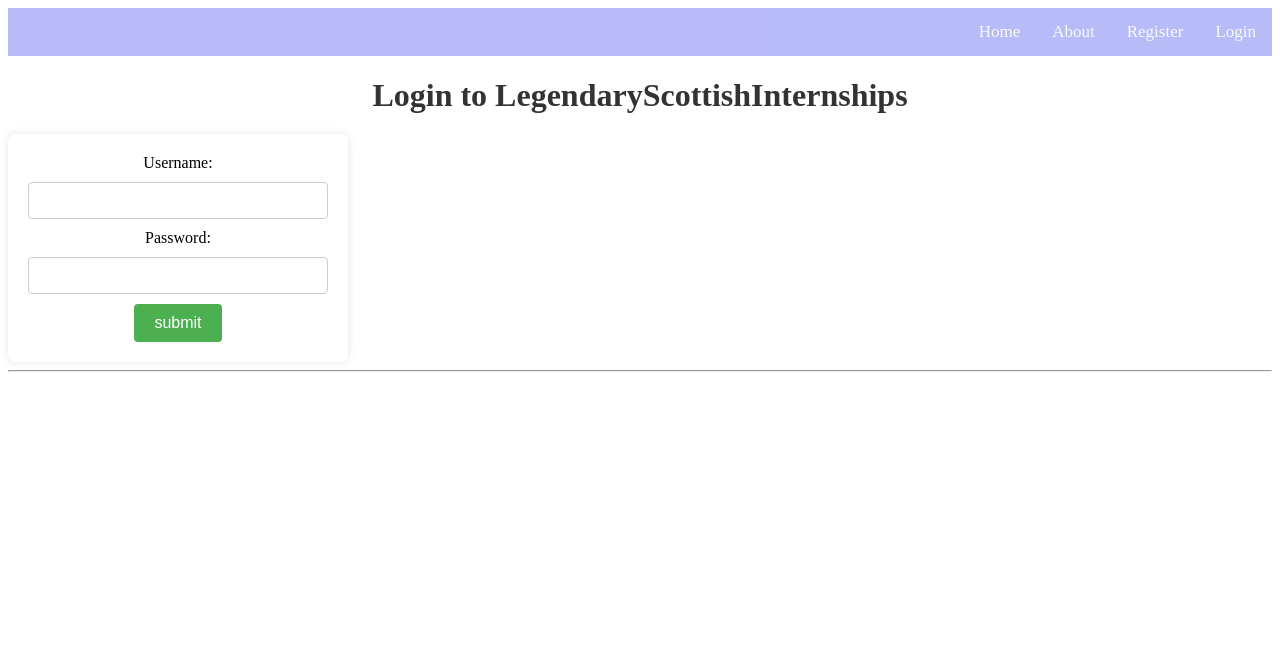
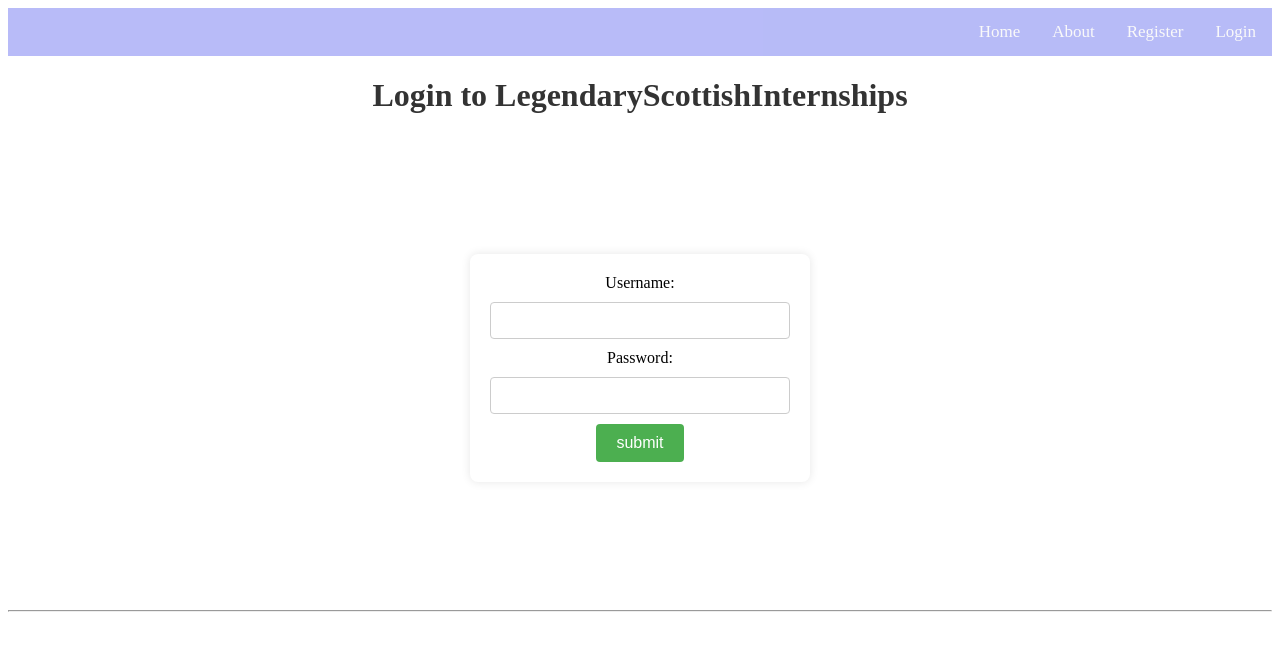
Before and after one commit to Guitarosaurus/LegendaryScottishInternships, a Django app: page /legendary/login/ in a window 1280 px wide. Shown: the top 651 px of the page. Run offline with Django 3.2, Linux system fonts and the light colour scheme.

Commit message:
Centered the form

```diff
--- a/templates/legendary/login.html
+++ b/templates/legendary/login.html
@@ -15,6 +15,7 @@
     <br />
     <input type="submit" value="submit" />
 </form>
+<div id="spacer"></div>
 
 <style>
     h1 {
@@ -30,6 +31,8 @@
         box-shadow: 0 0 10px rgba(0, 0, 0, 0.1);
         width: 300px;
         text-align: center;
+        margin: auto;
+        transform: translate(0px, 15vh);
     }
 
     #login_form input[type="text"],
@@ -55,5 +58,10 @@
     #login_form input[type="submit"]:hover {
         background-color: #45a049;
     }
+
+    #spacer {
+        height: 30vh;
+    }
+
 </style>
 {% endblock %}
```
